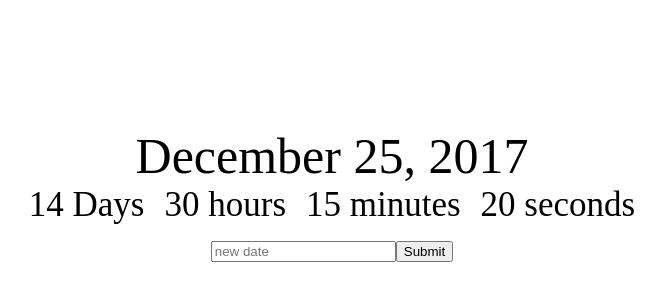
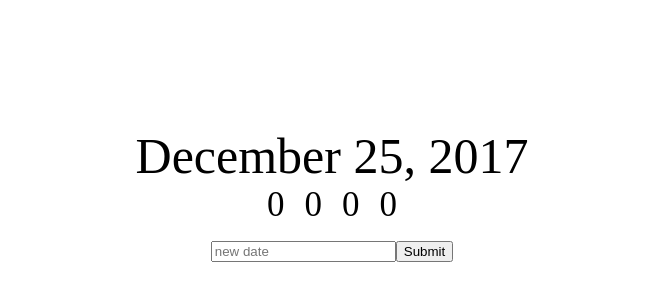
Before and after one commit to cwali09/CountDownChamp, a React (Create React App) app: page / in a window 1280 px wide. Shown: the part 126-426 px from the top of the page, without its empty margins (308-973 px from the left). Built offline with nearby package versions, Linux system fonts and the light colour scheme.

Commit message:
Add Clock component

```diff
--- a/src/App.jsx
+++ b/src/App.jsx
@@ -1,4 +1,5 @@
 import React, { Component } from 'react';
+import Clock from './Clock';
 import './App.css';
 
 
@@ -23,12 +24,7 @@ class App extends Component {
       <div className="App">
 
         <div className="App-title">{this.state.deadline}</div>
-        <div>
-          <div className="Clock-days">14 Days</div>
-          <div className="Clock-hours">30 hours</div>
-          <div className="Clock-minutes">15 minutes</div>
-          <div className="Clock-seconds">20 seconds</div>
-        </div>
+      <Clock />
         <div>
           <input
             placeholder='new date'
--- /dev/null
+++ b/src/Clock.jsx
@@ -0,0 +1,27 @@
+import React, { Component } from 'react';
+import './App.css';
+
+class Clock extends Component {
+  constructor(props) {
+    super(props);
+    this.state = {
+      days: 0,
+      hours: 0,
+      minutes: 0,
+      seconds: 0
+    }
+  }
+  render() {
+    return (
+      <div>
+        <div className="Clock-days">{this.state.days}</div>
+        <div className="Clock-hours">{this.state.hours}</div>
+        <div className="Clock-minutes">{this.state.minutes}</div>
+        <div className="Clock-seconds">{this.state.seconds}</div>
+      </div>
+    )
+  }
+}
+
+
+export default Clock;
```
